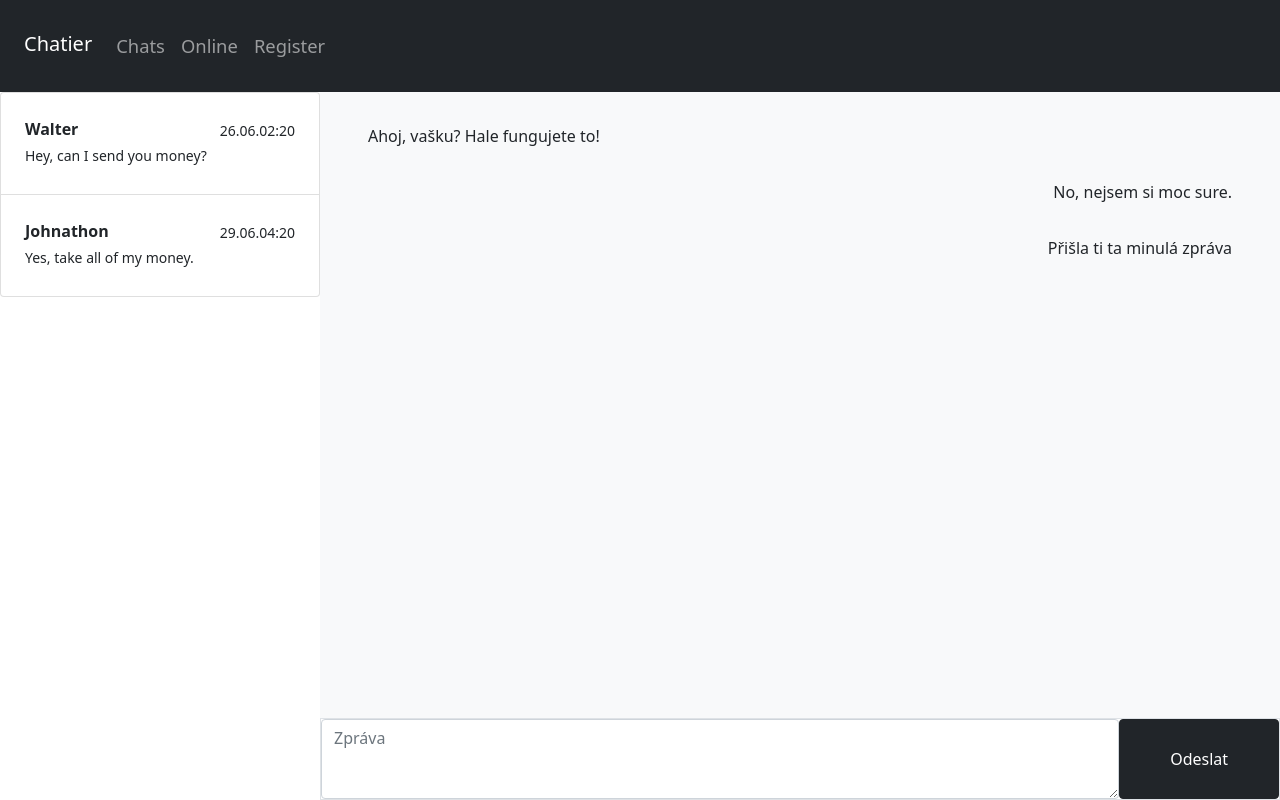
After one commit to realWalter05/chatier, a Flask app: page /design in a window 1280 px wide. The commit adds this page. Run offline with Flask 2, Linux system fonts and the light colour scheme; some libraries are stand-ins or nearby versions.

Commit message:
redesign

```diff
--- a/main.py
+++ b/main.py
@@ -12,10 +12,10 @@ def index():
     print("Indexing")
     return render_template('index.html')
 
-@app.route('/reset')
-def reset():
-    usernames = {}
-    return render_template('index.html')
+@app.route('/design')
+def design():
+    return render_template('index_new.html')
+
 
 @socketio.on("message")
 def handle_message(msg):
--- /dev/null
+++ b/static/main.css
@@ -0,0 +1,24 @@
+.navbar-nav li a {
+    font-size: 1.15em !important;
+}
+
+.sidebar {
+    padding: 0 !important;
+    margin: 0 !important;
+}
+
+.sender-li {
+    display: flex;
+    justify-content: left;
+    padding: 1rem 0 1rem 1rem;
+}
+
+.receiver-li {
+    display: flex;
+    justify-content: right;
+    padding: 1rem 3rem 1rem 0;
+}
+
+.box {
+    display: flex;
+}
--- /dev/null
+++ b/templates/index_new.html
@@ -0,0 +1,78 @@
+<!DOCTYPE html>
+<html>
+<head>
+	<title>Chatier</title>
+  	<link href="https://cdn.jsdelivr.net/npm/bootstrap@5.1.3/dist/css/bootstrap.min.css" rel="stylesheet" integrity="sha384-1BmE4kWBq78iYhFldvKuhfTAU6auU8tT94WrHftjDbrCEXSU1oBoqyl2QvZ6jIW3" crossorigin="anonymous">
+    <script src="https://ajax.googleapis.com/ajax/libs/jquery/1.11.2/jquery.min.js"></script>
+    <script src="https://cdn.jsdelivr.net/npm/bootstrap@5.0.0/dist/js/bootstrap.bundle.min.js" integrity="sha384-p34f1UUtsS3wqzfto5wAAmdvj+osOnFyQFpp4Ua3gs/ZVWx6oOypYoCJhGGScy+8" crossorigin="anonymous"></script>
+	<script src="https://cdn.socket.io/4.5.0/socket.io.min.js" integrity="sha384-7EyYLQZgWBi67fBtVxw60/OWl1kjsfrPFcaU0pp0nAh+i8FD068QogUvg85Ewy1k" crossorigin="anonymous"></script>
+	<meta name="viewport" content="width=device-width, initial-scale=1">
+	<script src="../static/main.js"></script>
+	<link href="../static/main.css" rel="stylesheet"/>
+</head>
+<body>
+	<div class="d-flex flex-column" style="height: 100vh;">
+	<header>
+        <nav class="navbar navbar-expand-lg navbar-dark bg-dark p-4 sticky-top">
+			<ul class="navbar-nav">
+				<a class="navbar-brand">Chatier</a>
+				<li class="nav-item active">
+				  <a class="nav-link" href="#">Chats</a>
+				</li>
+				<li class="nav-item">
+				  <a class="nav-link" href="#">Online</a>
+				</li>
+				<li class="nav-item">
+				  <a class="nav-link" href="#">Register</a>
+				</li>
+			  </ul>
+        </nav>
+	</header>
+	<main class="flex-fill d-flex">
+		<section class="row w-100 d-flex m-0">
+			<div class="col-3 d-flex flex-column list-group sidebar">
+
+				<a href="#" class="list-group-item list-group-item-action w-100 px-4 py-4" aria-current="true">
+					<div class="d-flex align-items-center justify-content-between">
+					  <strong class="mb-1">Walter</strong>
+					  <small>26.06.02:20</small>
+					</div>
+					<div class="col mb-1 small">Hey, can I send you money?</div>
+				</a>
+
+				<a href="#" class="list-group-item list-group-item-action px-4 py-4" aria-current="true">
+					<div class="d-flex align-items-center justify-content-between">
+					  <strong class="mb-1">Johnathon</strong>
+					  <small>29.06.04:20</small>
+					</div>
+					<div class="col mb-1 small">Yes, take all of my money.</div>
+				</a>
+
+			</div>
+
+			<div class="col d-flex flex-column p-0">
+				<div class="flex-fill bg-light py-3">
+					<ul>
+						<li class="sender-li">
+							Ahoj, vašku? Hale fungujete to!
+						</li>
+						<li class="receiver-li">
+							No, nejsem si moc sure.
+						</li>
+						<li class="receiver-li">
+							Přišla ti ta minulá zpráva
+						</li>
+					</ul>
+				</div>
+				<div class="flex border float-right p-0 m-0">
+					<div class="row h-100 w-100  p-0 m-0">
+						<textarea class="col m-0 form-control" style="min-height: 5rem;" id="msg-input" placeholder="Zpráva"></textarea>
+						<button class="col-2 btn btn-dark h-100">Odeslat</button>
+					</div>
+				</div>
+			</div>
+		</section>
+	</main>
+	</div>
+</body>
+</html>
```
Also changed, not shown: templates/index.html (+6 -10 lines).
